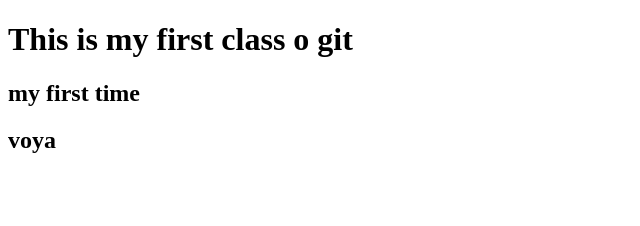
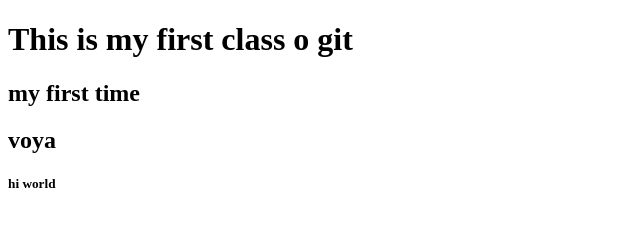
Before and after one commit to Saifur-Rahman-Shakib/Github, a plain HTML site: page index.html in a window 1280 px wide. Shown: the full height of the page, 0-640 px from the left. Drawn offline with Linux system fonts and the light colour scheme.

Commit message:
fourth change

```diff
--- a/index.html
+++ b/index.html
@@ -10,5 +10,6 @@
     <h1>This is my first class o git</h1>
     <h2>my first time</h2>
     <h2>voya </h2>
+    <h5>hi world </h5>
 </body>
 </html>
```
